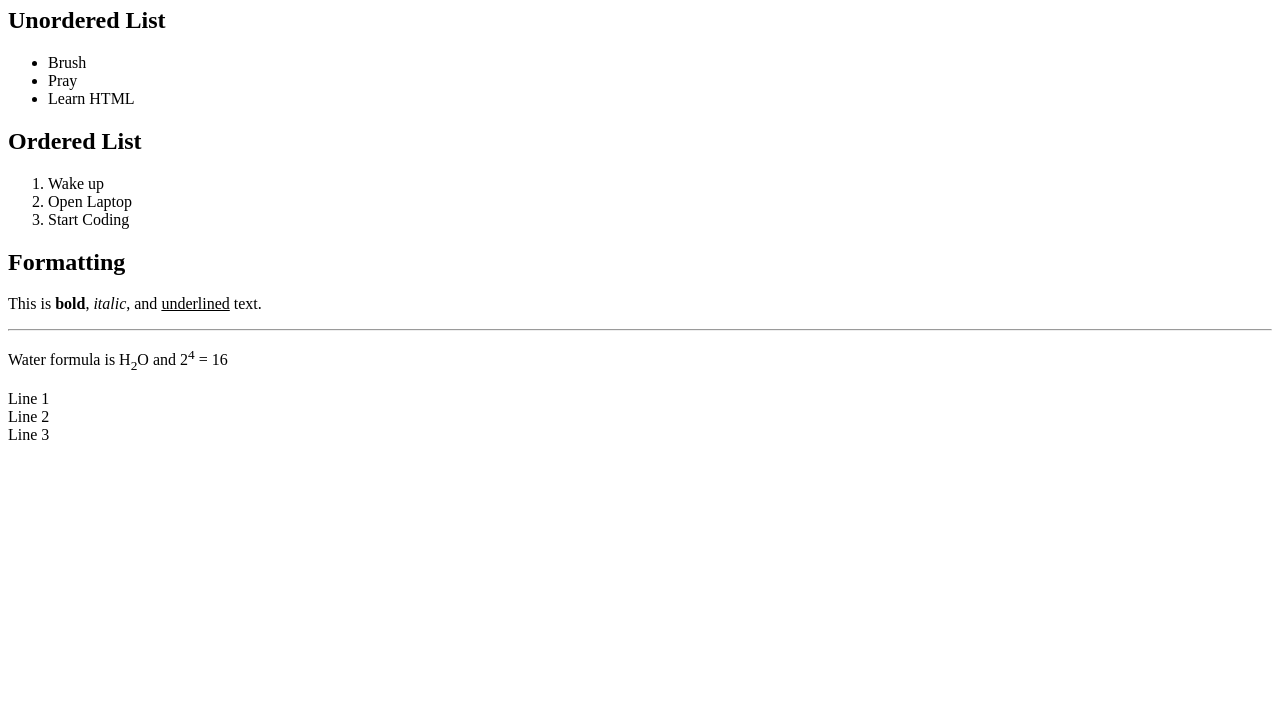
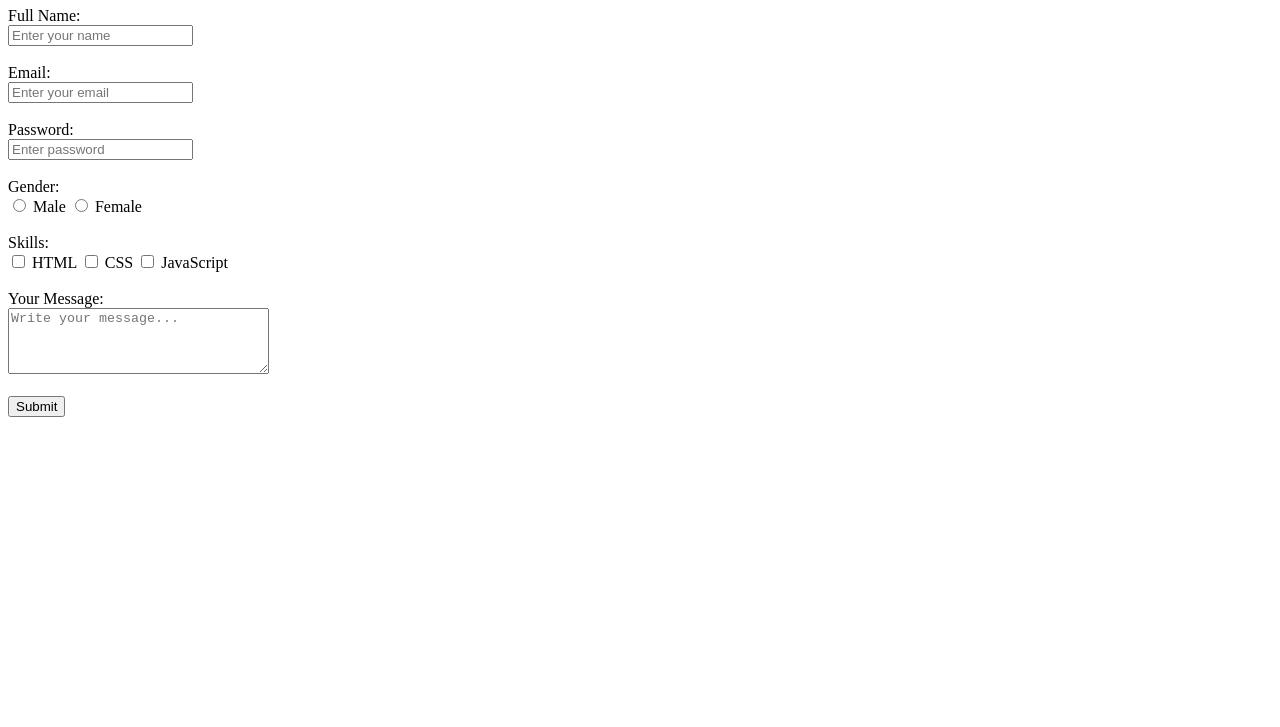
Before and after one commit to 10108943/test-repo, a plain HTML site: page index.html in a window 1280 px wide. Shown: the part 73-800 px from the top of the page. Drawn offline with Linux system fonts and the light colour scheme.

Commit message:
Update index.html

```diff
--- a/index.html
+++ b/index.html
@@ -1,32 +1,34 @@
 <!DOCTYPE html>
 <html>
 <head>
-  <title>Class 3 - Lists & Formatting</title>
+  <title>Class 4 - Forms</title>
 </head>
 <body>
-  <h1>My Daily Routine</h1>
+  <h1>Contact Me</h1>
 
-  <h2>Unordered List</h2>
-  <ul>
-    <li>Brush</li>
-    <li>Pray</li>
-    <li>Learn HTML</li>
-  </ul>
+  <form action="#">
+    <label>Full Name:</label><br>
+    <input type="text" placeholder="Enter your name"><br><br>
 
-  <h2>Ordered List</h2>
-  <ol>
-    <li>Wake up</li>
-    <li>Open Laptop</li>
-    <li>Start Coding</li>
-  </ol>
+    <label>Email:</label><br>
+    <input type="email" placeholder="Enter your email"><br><br>
 
-  <h2>Formatting</h2>
-  <p>This is <b>bold</b>, <i>italic</i>, and <u>underlined</u> text.</p>
+    <label>Password:</label><br>
+    <input type="password" placeholder="Enter password"><br><br>
 
-  <hr>
+    <label>Gender:</label><br>
+    <input type="radio" name="gender"> Male
+    <input type="radio" name="gender"> Female<br><br>
 
-  <p>Water formula is H<sub>2</sub>O and 2<sup>4</sup> = 16</p>
+    <label>Skills:</label><br>
+    <input type="checkbox"> HTML
+    <input type="checkbox"> CSS
+    <input type="checkbox"> JavaScript<br><br>
 
-  <p>Line 1<br>Line 2<br>Line 3</p>
+    <label>Your Message:</label><br>
+    <textarea rows="4" cols="30" placeholder="Write your message..."></textarea><br><br>
+
+    <input type="submit" value="Submit">
+  </form>
 </body>
 </html>
```
